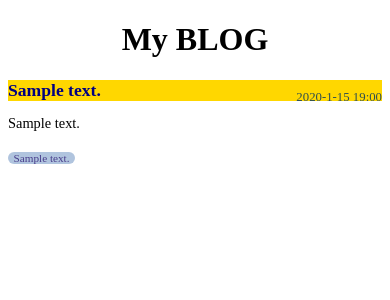
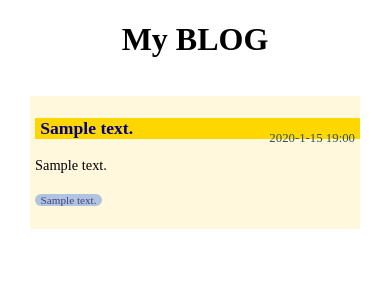
Before and after one commit to YasuoKatou/Django3.1-Tutorial, a Django app: page /myblog/ in a window 390 px wide. Shown: the top 300 px of the page. Run offline with Django 3.2, Linux system fonts and the light colour scheme; tables that the repository leaves empty hold one stand-in row (values such as "Sample post").

Commit message:
for flexbox

```diff
--- a/myblog/static/myblog/style.css
+++ b/myblog/static/myblog/style.css
@@ -10,9 +10,26 @@ nav > p {
   width: 5em;
   text-align: center;
 }
-
+.blog-contents {
+  display: flex;
+  flex-direction: row;
+  flex-wrap: wrap;
+  justify-content: space-around;
+}
+@media ( max-width : 860px ) {
+  .blog-item {
+    width: 40em;
+  }
+}
+@media ( max-width : 667px ) {
+  .blog-item {
+    width: 20em;
+  }
+}
 .blog-item {
   margin-top: 1em;
+  padding: 0.3em;
+  background-color: cornsilk;
 }
 .blog-item-header {
   position: relative;
@@ -24,6 +41,7 @@ nav > p {
   font-weight: bold;
   color: navy;
   background-color: gold;
+  padding-left: 0.3em;
 }
 .blog-item-header-date {
   position: absolute;
--- a/myblog/templates/myblog/index.html
+++ b/myblog/templates/myblog/index.html
@@ -12,6 +12,7 @@
 </head>
 <body>
   <h1>My BLOG</h1>
+  <section class="blog-contents">
   {% for myblog_content in myblog_content_list %}
     <section class="blog-item">
       <div class="blog-item-header">
@@ -23,6 +24,7 @@
       {{ myblog_content|blogTags }}
     </section>
   {% endfor %}
+  </section>
   <script src="{% static 'external/jquery-3.5.1.min.js' %}"></script>
   <script src="{% static 'external/jquery-ui-1.12.1/jquery-ui.js' %}"></script>
   <script src="{% static 'external/jquery-ui-1.12.1/jquery-ui.min.js' %}"></script>
```
